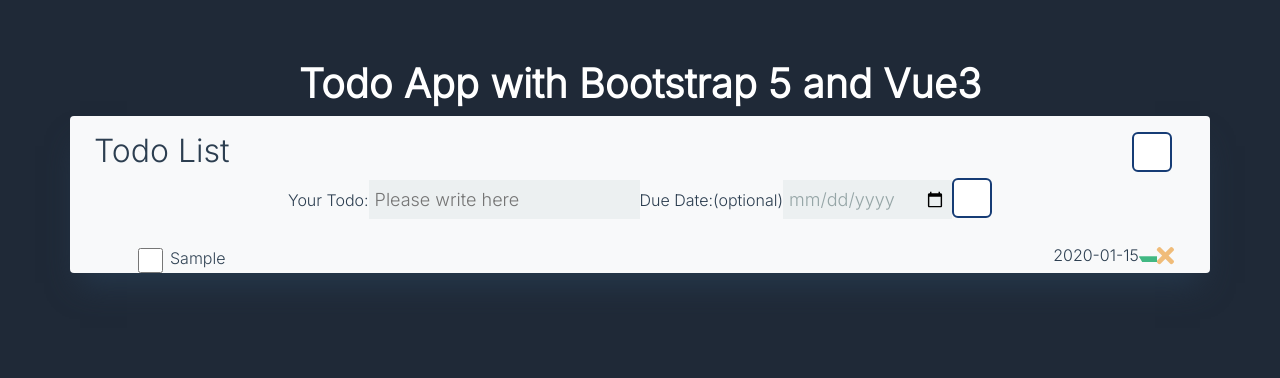
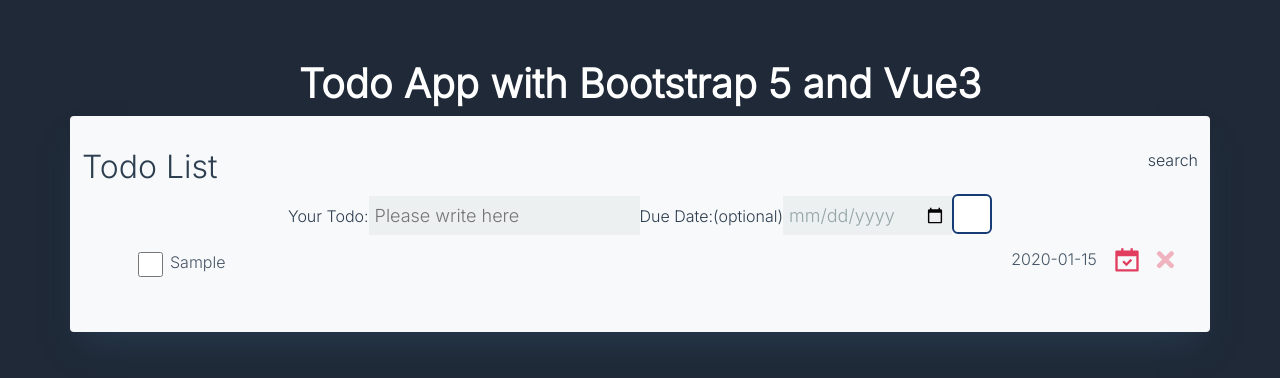
Before and after one commit to AliaGh/vue3-todo-app, a Vue app: page / in a window 1280 px wide. Both pictures are taken after typing "Sample", "2020-01-15" into the empty fields and a click on the button 972 px from the left and 198 px from the top of the page. Shown: the top 378 px of the page. Built offline with nearby package versions, Linux system fonts and the light colour scheme.

Commit message:
add some style

```diff
--- a/src/components/Title.vue
+++ b/src/components/Title.vue
@@ -1,20 +1,13 @@
  <template>
-  <div class="container-md text-start ">
     <div class="row">
-        <div class="col-11 ">
+        <div class="col-8 ">
             <h2 class="title">{{ text }}</h2>
         </div>
-        <div class="col-1 text-end ">
-            <div class="button_update" align="center" title="Refesh your List">
-            <a class="example_d" href="#" target="_blank" rel="nofollow noopener noreferrer" draggable="false">
-            <i class="far fa-sync-alt"></i>
-            </a>
-        </div>
+        <div class="col-4 text-end ">
+            search
 
         </div>
     </div>
-
-  </div>
 
 </template>
 
--- /dev/null
+++ b/src/components/Toast.vue
@@ -0,0 +1,27 @@
+<template>
+<div class="row">
+    <div class="toast"> hi my toast</div>
+</div>
+</template>
+
+<script>
+export default {
+  name: 'Toast',
+  props: {
+  },
+
+
+}
+</script>
+
+<style>
+.row{
+    position:relative;
+}
+.toast{
+  color:#fff;
+  position:absolute;
+  top:15px;
+  left:10px;
+}
+</style>
--- a/src/components/TodoApp.vue
+++ b/src/components/TodoApp.vue
@@ -1,5 +1,6 @@
 <template>
   <div class="container-md bg-light text-start rounded box">
+  <Toast />
   <Title text="Todo List"/>
   <UserInputItem @getTodo="addListItem"/>
 
@@ -18,6 +19,7 @@
 <script>
 import { reactive, onMounted} from 'vue'
 import moment from 'moment'
+import Toast from './Toast.vue'
 import Title from './Title.vue'
 import UserInputItem from './UserInputItem.vue'
 
@@ -31,6 +33,7 @@
   components: {
    UserInputItem,
    Title,
+   Toast
   },
   setup(){
     let userList=reactive([]);
@@ -146,6 +149,8 @@
 }
 .box{
   height:100%;
-  padding-top:1rem;
-box-shadow: rgb(38, 57, 77) 0px 20px 30px -10px;}
+  width:14rem;
+  padding:2rem;
+box-shadow: rgb(38, 57, 77) 0px 20px 30px -10px;
+}
 </style>
--- a/src/components/TodoElement.vue
+++ b/src/components/TodoElement.vue
@@ -1,12 +1,12 @@
 <template>
 <li>
- <div class="container-md text-center mt-4">
+ <div class="container-md text-center mt-1 pt-2">
       <!-- <input type="checkbox" id="checkbox" v-model="checked" />
         <label for="checkbox">{{ checked }}</label>-->
       <div class="input-form item-style">
         <input type="checkbox"  id="checkbox" :checked="item.checked" name="checkbox" @change="iscompleted(item)" >
         <!-- <input class="input-comment" type="text"  :placeholder="item.text.charAt(0).toUpperCase()+item.text.slice(1)" :class="{'done':item.checked}" > -->
-        <input class="input-comment" type="text"  :placeholder="item.text" :class="{'done':item.checked}" @change="updateTodo(item, $event.target.value)" >
+        <input class="input-comment" type="text"  :placeholder="todotextFormat(item)" :class="{'done':item.checked}" @change="updateTodo(item, $event.target.value)" >
 
         <!-- Date input -->
         <span>{{ item.date }}</span>
@@ -34,6 +34,9 @@
   },
   setup(props,context){
     console.log(props)
+    function todotextFormat(item){
+      return item.text.charAt(0).toUpperCase()+item.text.slice(1)
+    }
     function remove(item){
       console.log(item);
       context.emit("remove",item);
@@ -57,8 +60,10 @@
       context.emit("update", item)
     }
 
+
   return{
     // array
+    todotextFormat,
     remove,
     iscompleted,
     updateDate,
@@ -76,14 +81,18 @@
   text-decoration:line-through;
 }
 ul{
-  margin-left:0;
 }
 ul li{
   list-style:none;
+  height:45px;
 }
+li:hover{
+box-shadow: rgba(17, 17, 26, 0.1) 0px 4px 16px, rgba(17, 17, 26, 0.05) 0px 8px 32px;
+}
+{
+  }
 .item-style {
-  margin-top: 1rem;
-  margin-bottom:6px;
+
   display: flex;
   flex-flow:row;
   flex-wrap: wrap;
@@ -91,19 +100,20 @@
 }
 .input-comment{
   position:relative;
-  flex-grow:2;
+  flex-grow:1;
   border: none;
   outline:none;
   background: transparent;
   color: black;
-  padding-right: 50px;
+
+
 }
 .input-comment::first-letter{
    text-transform: uppercase;
 }
-.input-comment::placeholder{
+.input-comment::placeholder,span{
   color:#324455;
-  opacity:1;
+  opacity:0.9;
 }
 
 
@@ -112,18 +122,16 @@
   background:transparent;
   border:none;
 }
-.fa.delete-icon, .fa.fa-alarm-plus{
+.fa.delete-icon{
   font-size: 25px;
   cursor: pointer;
-  color: #f0bc79;
-  opacity:1;
+  color:#dc143c ;
+  opacity:0.3;
+margin-left:10px;
 }
 
- .fa.fa-alarm-plus{
-   margin:0 20px ;
-}
  .fa.fa-alarm-plus:hover, .fa.delete-icon:hover{
- opacity:0.8;
+ opacity:1;
  font-size: 28px;
 }
 input[type="checkbox"]{
@@ -136,6 +144,9 @@
    text-decoration: line-through;
  }
 
+span{
+  margin-right:1rem;
+}
 .datepicker-toggle {
   display: inline-block;
   position: relative;
@@ -146,9 +157,17 @@
   position: absolute;
   left: 0;
   top: 0;
-  width: 100%;
-  height: 100%;
-  background-image: url('../assets/logo.png');
+  margin-right:10px;
+  width: 28px;
+  height:28px;
+  background-image: url('../assets/calendar-check-fill(5).svg');
+  background-position: center; /* Center the image */
+  background-repeat: no-repeat; /* Do not repeat the image */
+  background-size: cover;
+}
+.datepicker-toggle-button:hover{
+  width:32px;
+  height:32px;
 }
 .datepicker-input {
   position: absolute;
```
Also changed, not shown: src/assets/calendar-check-fill(5).svg (added).
